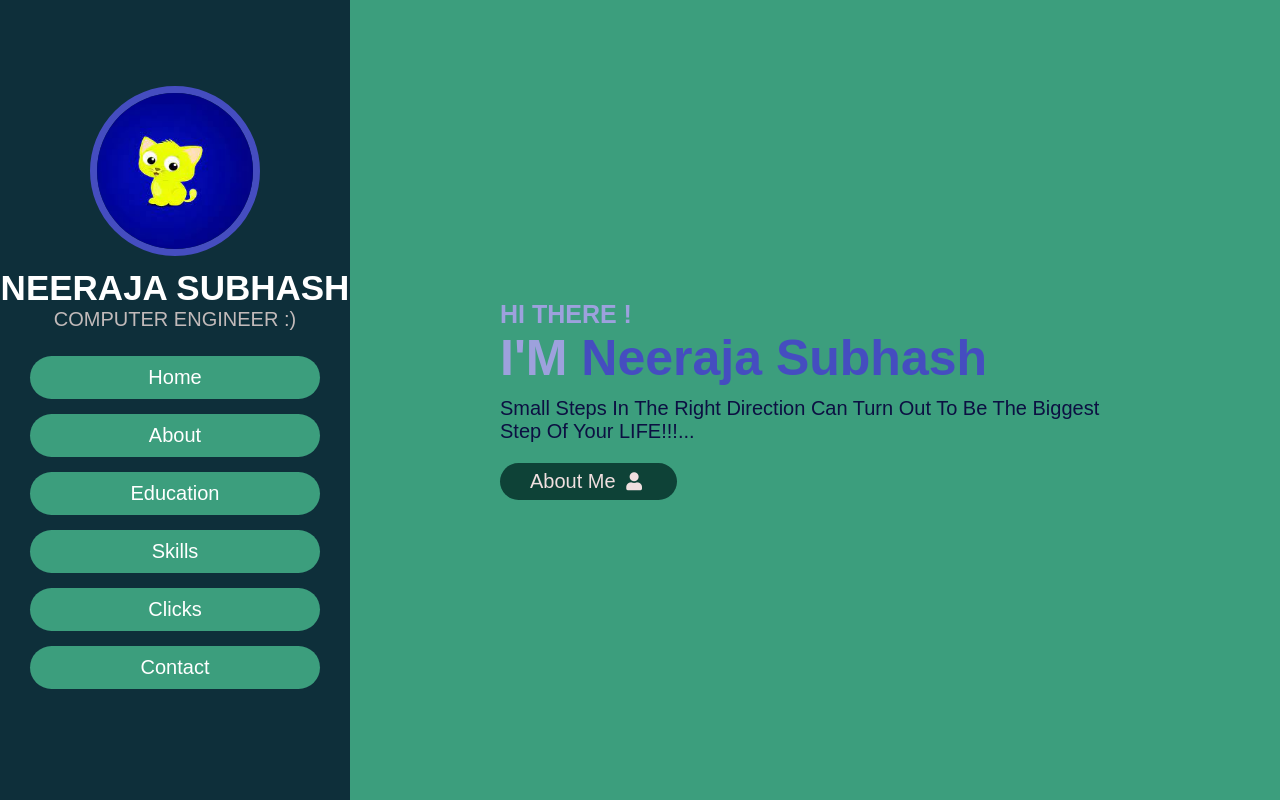
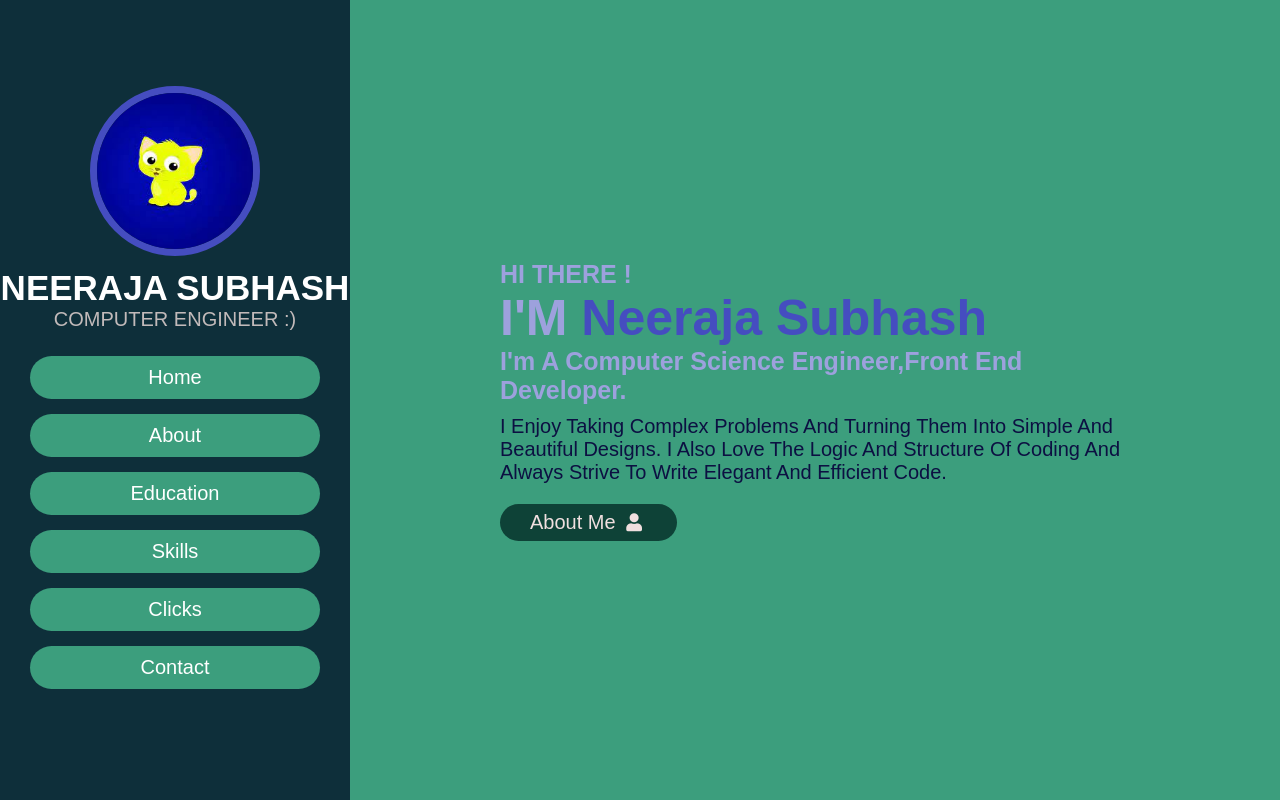
Before and after one commit to NeerajaSubhash/neer-web, a plain HTML site: page index.html in a window 1280 px wide. Shown: the top 800 px of the page. Drawn offline with nearby package versions, Linux system fonts and the light colour scheme; files whose address does not match are found by name; a web font is replaced by a local one.

Commit message:
about  update

```diff
--- a/index.html
+++ b/index.html
@@ -48,8 +48,11 @@
 
     <h3>HI THERE !</h3>
     <h1>I'M <span>Neeraja Subhash</span></h1>
-    <p>Small steps in the right direction can turn out to be the biggest step of your LIFE!!!...
-    </p>
+  <h3>i'm a Computer science Engineer,front end developer.</h3>
+    <p>
+
+        I enjoy taking complex problems and turning them into simple and beautiful designs. i also love the logic and structure of coding and always strive to write elegant and efficient code.
+        </p>
     <a href="#about"><button class="btn">about me <i class="fas fa-user"></i></button></a>
 
 </section>
```
